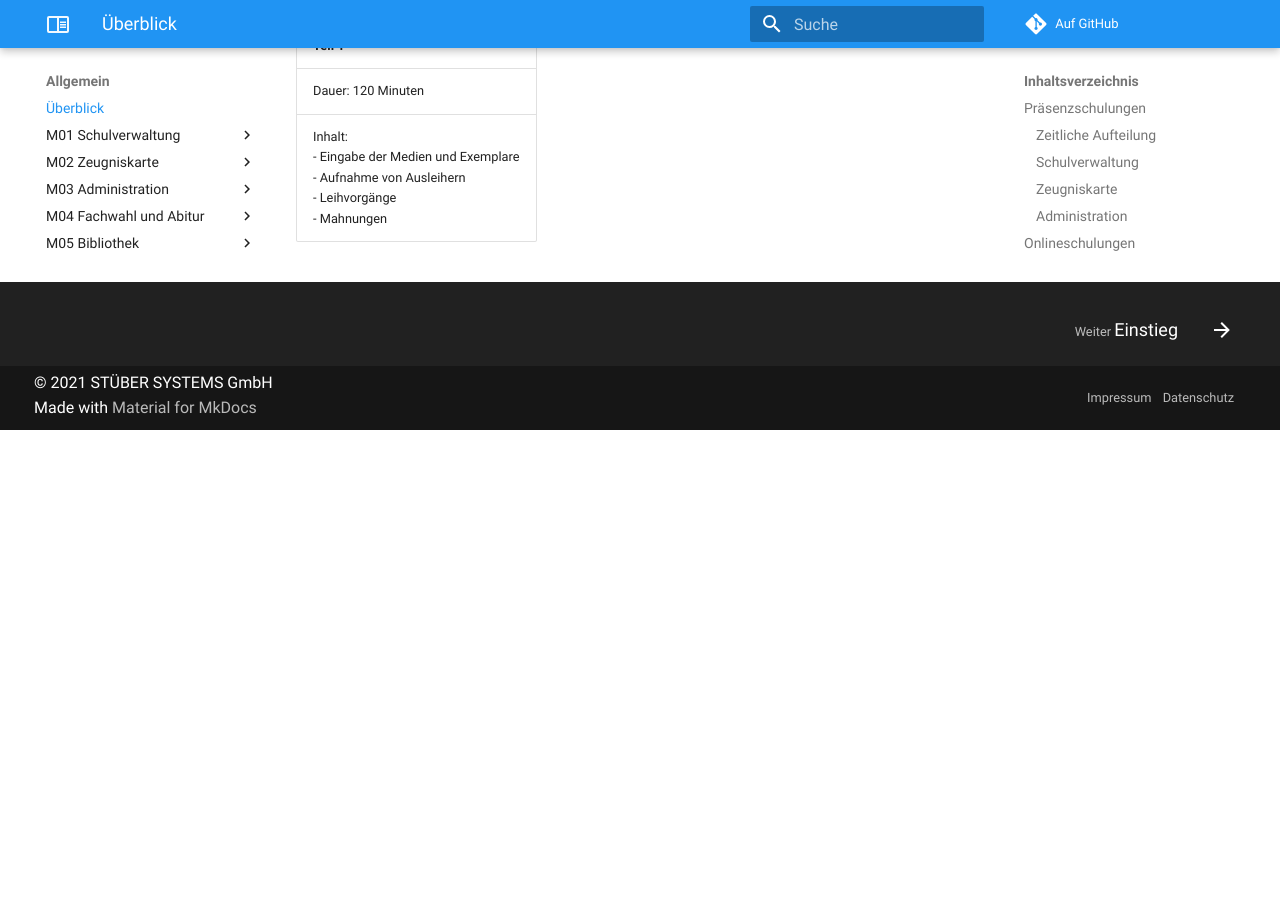
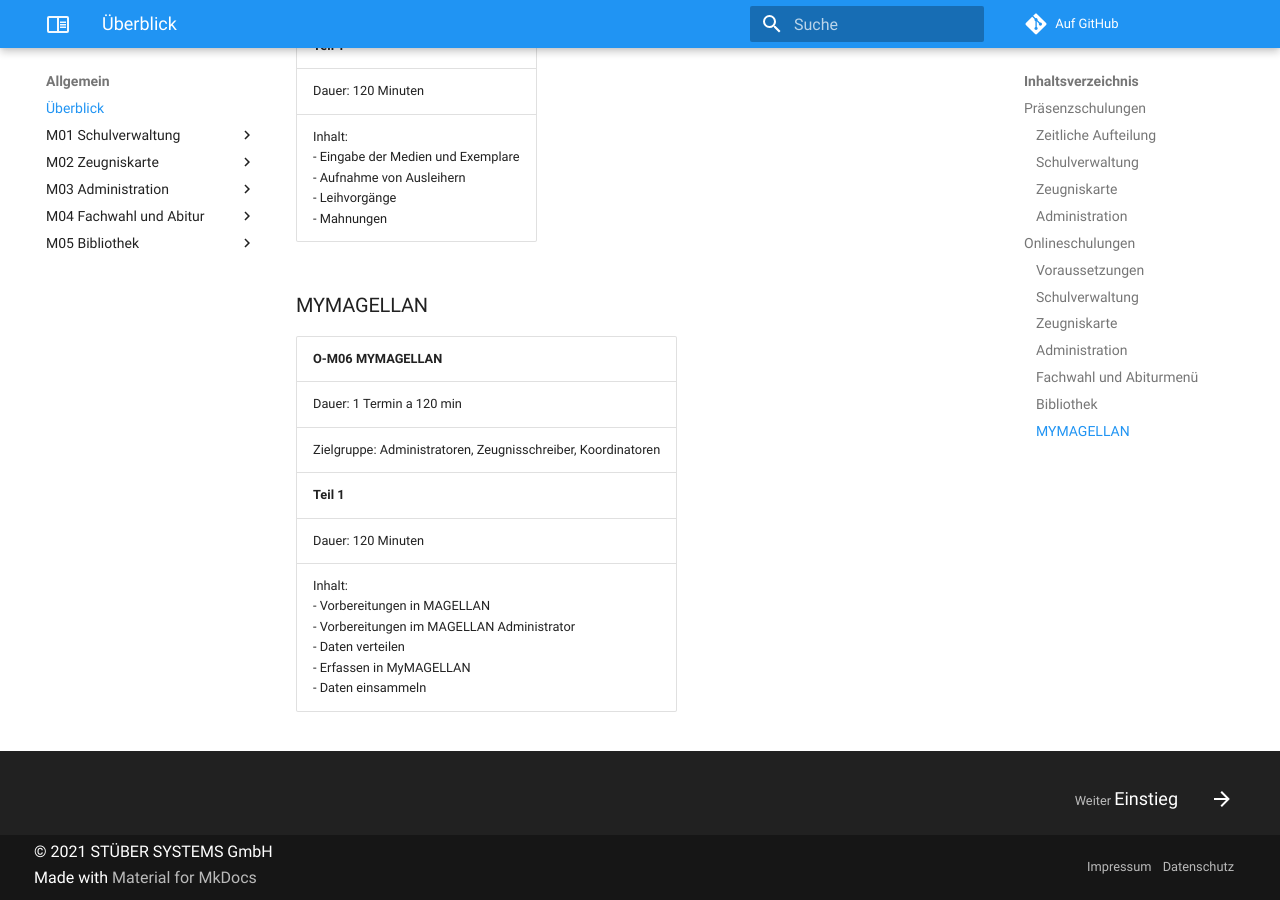
Before and after one commit to stuebersystems/doc.magellan-schulungen.de, an MkDocs documentation site: the page built from docs/index.md, in a window 1280 px wide and 900 px high, scrolled down 7025 px. Built offline with MkDocs 1.6.1 and Material for MkDocs 9.7.7, drawn with Linux system fonts in a browser that asks for light colours; comment, search, counter and statistics services are not loaded; before the commit the page ends 7455 px from its top, so only the background shows below that.

Commit message:
no message

```diff
--- a/docs/index.md
+++ b/docs/index.md
@@ -130,3 +130,13 @@ Aktion|Hinweise
 |**Teil 1**|
 |Dauer: 120 Minuten|
 |Inhalt:<br/>- Eingabe der Medien und Exemplare<br/>- Aufnahme von Ausleihern<br/>- Leihvorgänge<br/>-  Mahnungen|
+
+### MYMAGELLAN
+
+|O-M06 MYMAGELLAN|
+|:--|
+|Dauer: 1 Termin a 120 min|
+|Zielgruppe: Administratoren, Zeugnisschreiber, Koordinatoren|
+|**Teil 1**|
+|Dauer: 120 Minuten|
+|Inhalt:<br/>- Vorbereitungen in MAGELLAN<br/>- Vorbereitungen im MAGELLAN Administrator<br/>- Daten verteilen<br/>- Erfassen in MyMAGELLAN<br/>- Daten einsammeln
```
